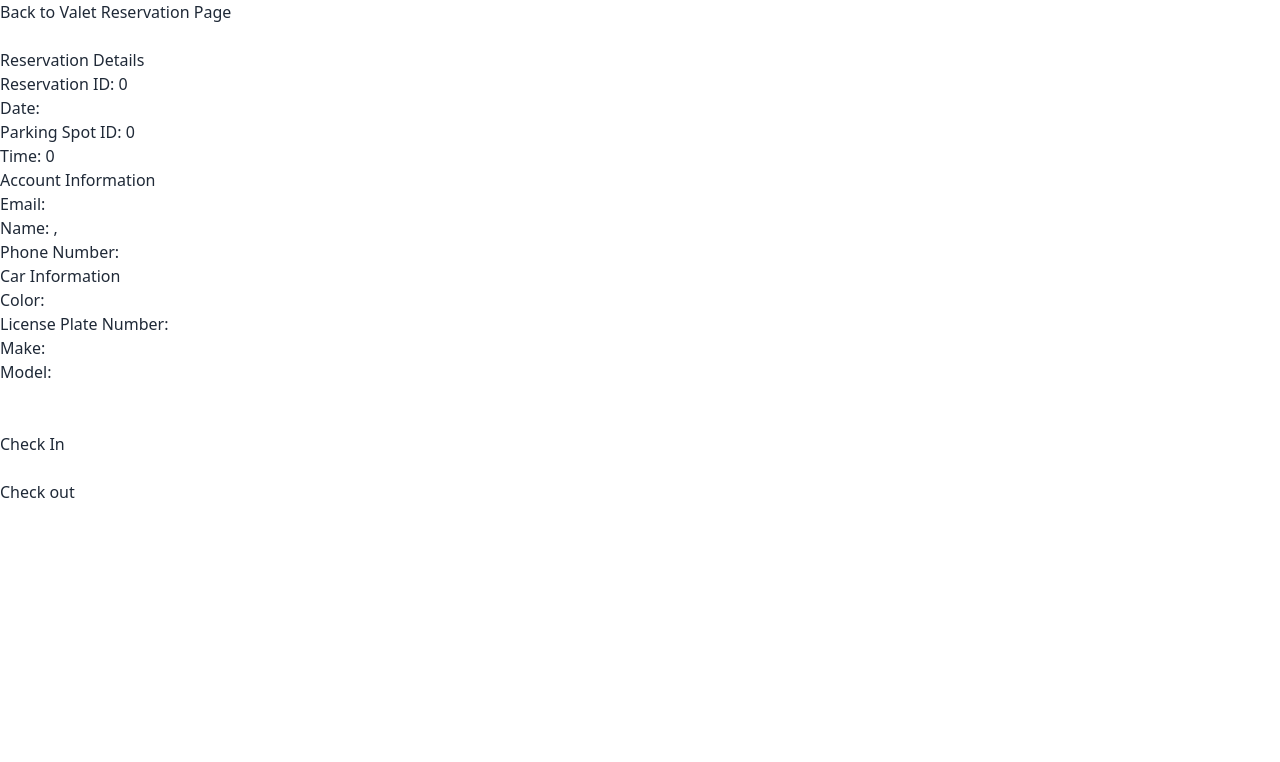
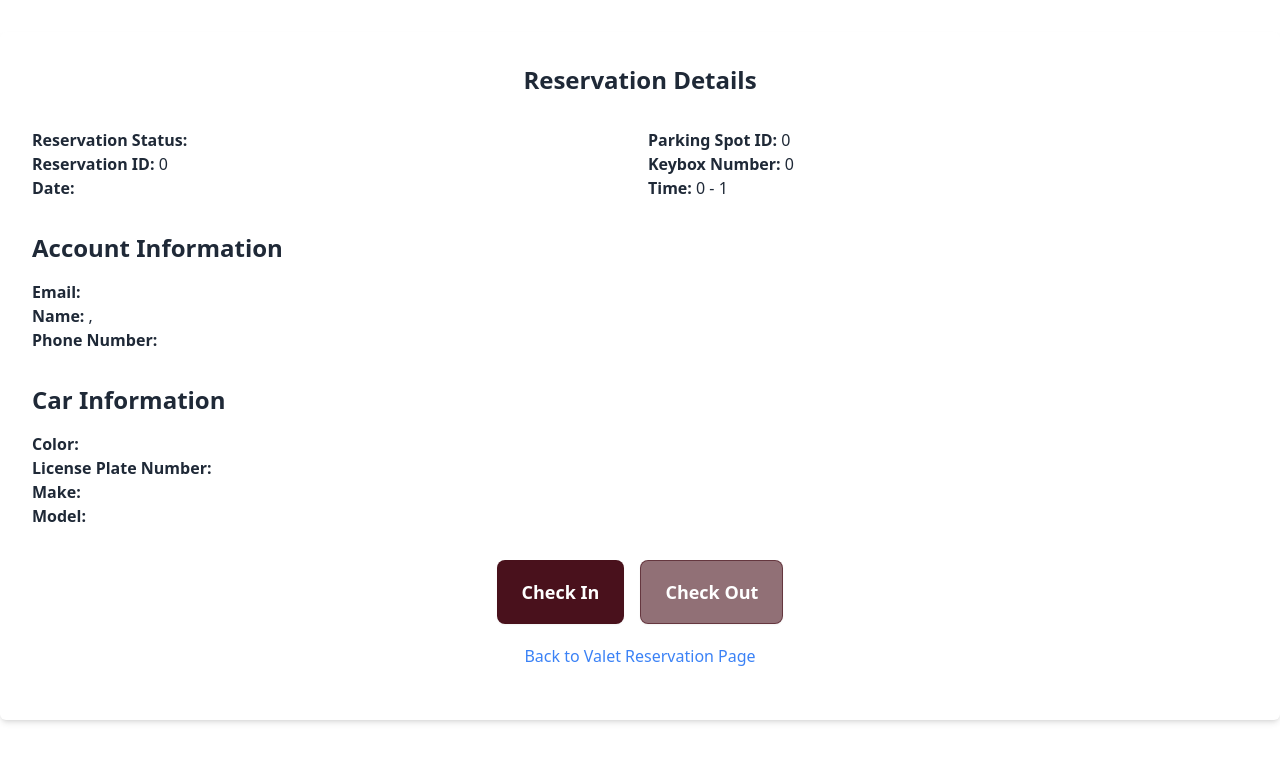
Before and after one commit to pokemon-parKing/parKing-client, a React (Vite) app: page /valetReservation/reservationDetails/1 in a window 1280 px wide. Shown: the top 762 px of the page. Built offline with nearby package versions, Linux system fonts and the light colour scheme; no server answers.

Commit message:
completed button check in/out functionality and styling for ReservationDetails

```diff
--- a/src/components/valet-reservation/ReservationDetails.jsx
+++ b/src/components/valet-reservation/ReservationDetails.jsx
@@ -2,6 +2,7 @@ import { useState, useEffect } from 'react';
 // import { useSelector, useDispatch } from "react-redux";
 // import { setReservationDetails } from "../../utils/slice/valetSlice";
 import getReservationDetails from "../../utils/getReservationDetails";
+import updateStatus from "../../utils/updateStatus";
 import { useParams } from 'react-router-dom';
 import { Link } from "react-router-dom";
 
@@ -22,59 +23,135 @@ const ReservationDetails = () => {
       make: "",
       model: "",
     },
+    status: "",
     date: "",
     id: 0,
     parking_spot_id: 0,
     time: 0,
   });
 
-  useEffect(() => {
   const fetchData = async () => {
     try {
       const data = await getReservationDetails(reservation_id);
-        console.log(data[0]);
-        setReservation(data[0]);
+      await setReservation(data[0]);
     } catch (error) {
       console.log(error);
     }
   }
+
+  const handleCheckIn = async (event) => {
+    event.preventDefault();
+    try {
+      if (reservation.status === 'reserved') {
+        await updateStatus('checked-in', reservation_id);
+        await fetchData();
+      }
+    } catch (error) {
+      console.log(error);
+    }
+  }
+  const handleCheckOut = async (event) => {
+    event.preventDefault();
+    try {
+      if (reservation.status === 'checked-in') {
+        await updateStatus('picked-up', reservation_id);
+        await fetchData();
+      }
+    } catch (error) {
+      console.log(error);
+    }
+  }
+
+  useEffect(() => {
     fetchData();
-  }, [reservation_id])
+  }, [])
 
   return (
-      <div className="reservation-details-container">
-      <Link to="/valetReservation">Back to Valet Reservation Page</Link>
-      <br/>
-      <br/>
-      <div className="reservation-details">
-        <h3>Reservation Details</h3>
-        <p>Reservation ID: {reservation.id}</p>
-        <p>Date: {reservation.date}</p>
-        <p>Parking Spot ID: {reservation.parking_spot_id}</p>
-        <p>Time: {reservation.time}</p>
+    <div className="container mx-auto mt-8 p-8 bg-white shadow-md rounded-md">
+        <h3 className="flex justify-center text-2xl font-semibold mb-4">Reservation Details</h3>
+
+      <div className="mt-8">
+        <div className="grid grid-cols-2 gap-4">
+          <div>
+            <p>
+              <span className="font-semibold">Reservation Status:</span>{' '}
+              {reservation.status}
+            </p>
+            <p>
+              <span className="font-semibold">Reservation ID:</span>{' '}
+              {reservation.id}
+            </p>
+            <p>
+              <span className="font-semibold">Date:</span> {reservation.date}
+            </p>
+          </div>
+          <div>
+            <p>
+              <span className="font-semibold">Parking Spot ID:</span>{' '}
+              {reservation.parking_spot_id}
+            </p>
+            <p>
+              <span className="font-semibold">Keybox Number:</span>{' '}
+              {reservation.parking_spot_id}
+            </p>
+            <p>
+              <span className="font-semibold">Time:</span> {`${reservation.time} - ${reservation.time + 1}`}
+            </p>
+          </div>
+        </div>
       </div>
 
-      <div className="account-details">
-        <h3>Account Information</h3>
-        <p>Email: {reservation.accounts.email}</p>
-        <p>Name: {`${reservation.accounts.last_name}, ${reservation.accounts.first_name}`}</p>
-        <p>Phone Number: {reservation.accounts.phone_number}</p>
+      <div className="mt-8">
+        <h3 className="text-2xl font-semibold mb-4">Account Information</h3>
+        <p>
+          <span className="font-semibold">Email:</span>{' '}
+          {reservation.accounts.email}
+        </p>
+        <p>
+          <span className="font-semibold">Name:</span>{' '}
+          {`${reservation.accounts.last_name}, ${reservation.accounts.first_name}`}
+        </p>
+        <p>
+          <span className="font-semibold">Phone Number:</span>{' '}
+          {reservation.accounts.phone_number}
+        </p>
       </div>
 
-      <div className="car-details">
-        <h3>Car Information</h3>
-        <p>Color: {reservation.cars.color}</p>
-        <p>License Plate Number: {reservation.cars.license_plate_number}</p>
-        <p>Make: {reservation.cars.make}</p>
-        <p>Model: {reservation.cars.model}</p>
+      <div className="mt-8">
+        <h3 className="text-2xl font-semibold mb-4">Car Information</h3>
+        <p>
+          <span className="font-semibold">Color:</span> {reservation.cars.color}
+        </p>
+        <p>
+          <span className="font-semibold">License Plate Number:</span>{' '}
+          {reservation.cars.license_plate_number}
+        </p>
+        <p>
+          <span className="font-semibold">Make:</span> {reservation.cars.make}
+        </p>
+        <p>
+          <span className="font-semibold">Model:</span> {reservation.cars.model}
+        </p>
       </div>
-      <br/>
-      <br/>
 
-      <button className="check-in-button">Check In</button>
-      <br/>
-      <br/>
-      <button className="check-out-button">Check out</button>
+      <div className="mt-8 flex justify-center">
+        <button
+          className="btn btn-lg btn-secondary bg-burgundy-p border-burgundy-s text-white mr-4"
+          onClick={() => handleCheckIn(event)}
+        >
+          Check In
+        </button>
+
+        <button
+          className="btn btn-lg btn-secondary bg-burgundy-s border-burgundy-s text-white"
+          onClick={() => handleCheckOut(event)}
+        >
+          Check Out
+        </button>
+      </div>
+      <Link to="/valetReservation" className="flex justify-center py-5 text-blue-500 hover:underline">
+        Back to Valet Reservation Page
+      </Link>
     </div>
   );
 }
--- /dev/null
+++ b/src/utils/updateStatus.js
@@ -0,0 +1,11 @@
+import axios from "axios";
+
+const updateStatus = async (status, reservationId) => {
+  try {
+    await axios.patch(`http://localhost:3001/reservations/${reservationId}?status=${status}`);
+  } catch (error) {
+    console.log(error)
+  }
+}
+
+export default updateStatus;
```
Lines whose indentation alone changed are shown as unchanged.
